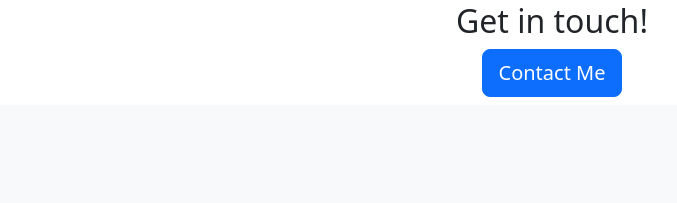
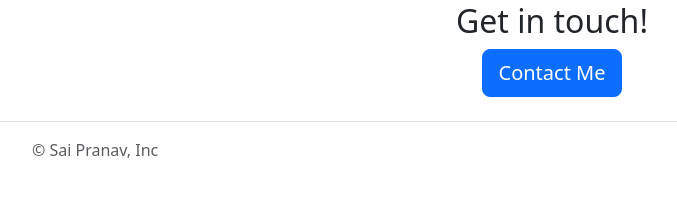
Before and after one commit to saipranav789/sai_pranavs_flask_website, a Flask app: page / in a window 1280 px wide. Shown: the part 1713-1916 px from the top of the page, without its empty margins (88-765 px from the left). Before the commit the page ends 1810 px from the top, so only its background shows below. Run offline with Flask 2, Linux system fonts and the light colour scheme.

Commit message:
added footer.html

```diff
--- /dev/null
+++ b/templates/footer.html
@@ -0,0 +1,18 @@
+<div class="b-example-divider"></div>
+
+<div class="container">
+  <footer class="d-flex flex-wrap justify-content-between align-items-center py-3 my-4 border-top">
+    <div class="col-md-4 d-flex align-items-center">
+      <a href="/" class="mb-3 me-2 mb-md-0 text-muted text-decoration-none lh-1">
+        <svg class="bi" width="30" height="24"><use xlink:href="#bootstrap"/></svg>
+      </a>
+      <span class="mb-3 mb-md-0 text-muted">&copy; Sai Pranav, Inc</span>
+    </div>
+
+    <ul class="nav col-md-4 justify-content-end list-unstyled d-flex">
+      <li class="ms-3"><a class="text-muted" href="#"><svg class="bi" width="24" height="24"><use xlink:href="#twitter"/></svg></a></li>
+      <li class="ms-3"><a class="text-muted" href="#"><svg class="bi" width="24" height="24"><use xlink:href="#instagram"/></svg></a></li>
+      <li class="ms-3"><a class="text-muted" href="#"><svg class="bi" width="24" height="24"><use xlink:href="#facebook"/></svg></a></li>
+    </ul>
+  </footer>
+</div>
--- a/templates/home.html
+++ b/templates/home.html
@@ -51,5 +51,6 @@
       <h2 class="text-center mt-2 mb-2">Get in touch!</h2>
       <div class="text-center mt-2 mb-2"><button type="button" class="btn btn-primary btn-lg">Contact Me</button></div>
   </div>
+  {%include 'footer.html'%}
   </body>
 </html>
```
